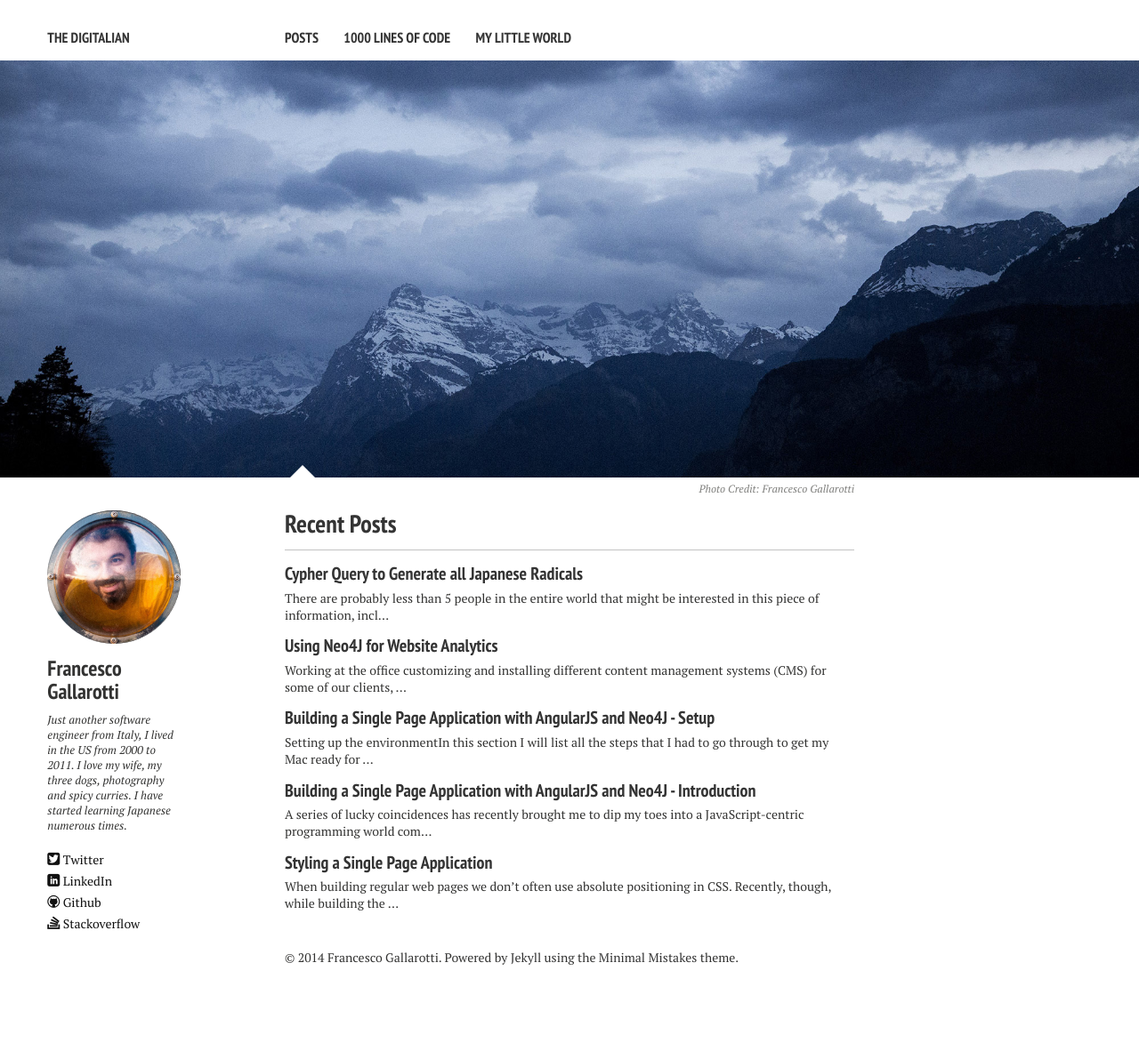
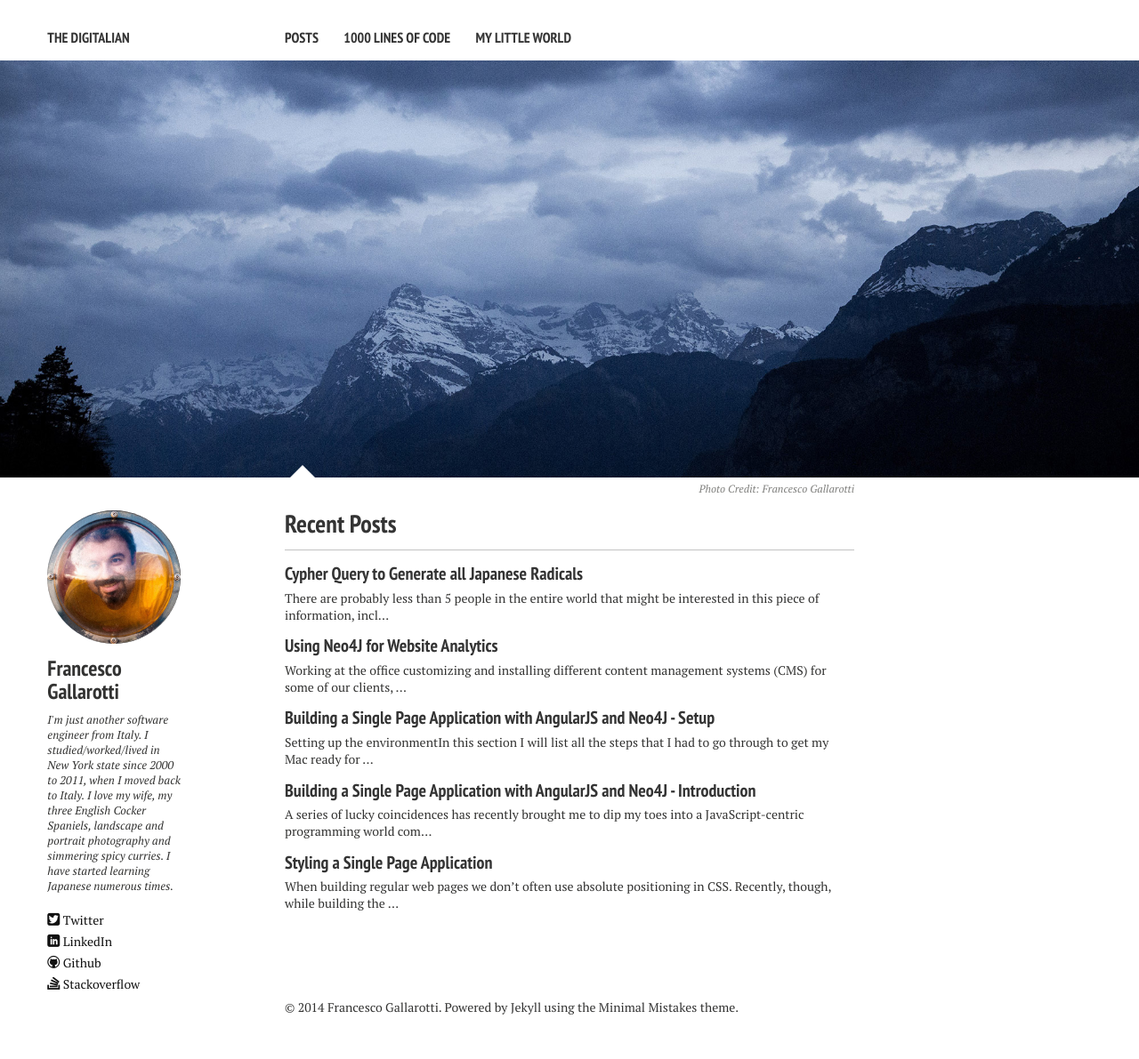
Before and after one commit to gallarotti/gallarotti.github.io, a Jekyll site: the page built from index.md, in a window 1280 px wide. Shown: the whole page at 89% size. Built offline with Jekyll 4.4.1, drawn with Linux system fonts in a browser that asks for light colours; nearby versions of some CDN libraries; Markdown is read by kramdown in place of the engine named in the settings; before the commit the page ends 1135 px from its top, so only the background shows below that.

Commit message:
updated bios

```diff
--- a/_config.yml
+++ b/_config.yml
@@ -9,7 +9,7 @@ disqus_shortname: gallarotti
 owner:
   name:           Francesco Gallarotti
   avatar:         avatar_me_bubble.jpg
-  bio:            Just another software engineer from Italy, I lived in the US from 2000 to 2011. I love my wife, my three dogs, photography and spicy curries. I have started learning Japanese numerous times.
+  bio:            I'm just another software engineer from Italy. I studied/worked/lived in New York state since 2000 to 2011, when I moved back to Italy. I love my wife, my three English Cocker Spaniels, landscape and portrait photography and simmering spicy curries. I have started learning Japanese numerous times.
   email:          info@gallarotti.net
   # Social networking links are used in author-bio sidebar. Update and remove as you like.
   twitter:        https://twitter.com/gallarotti
```
